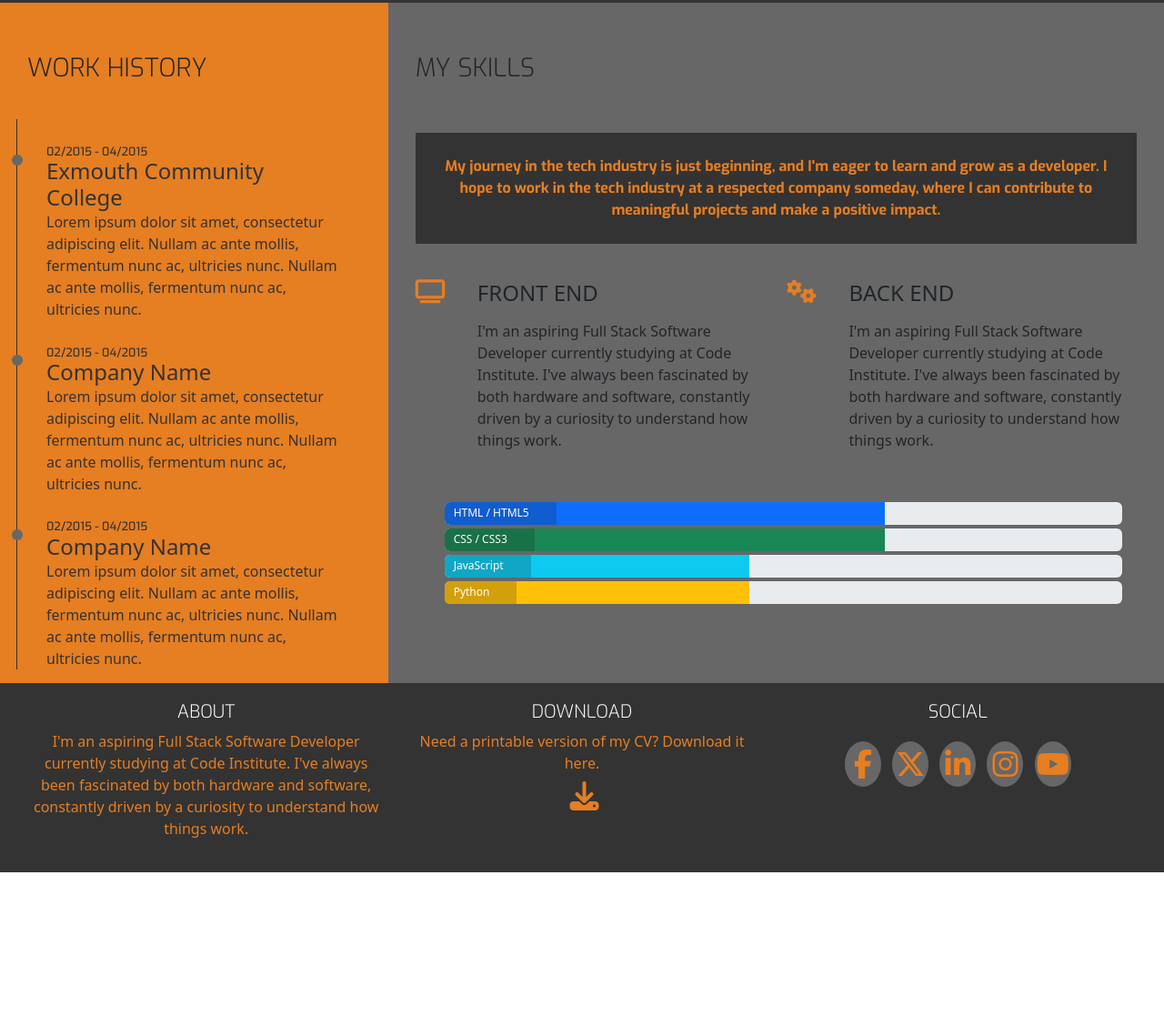
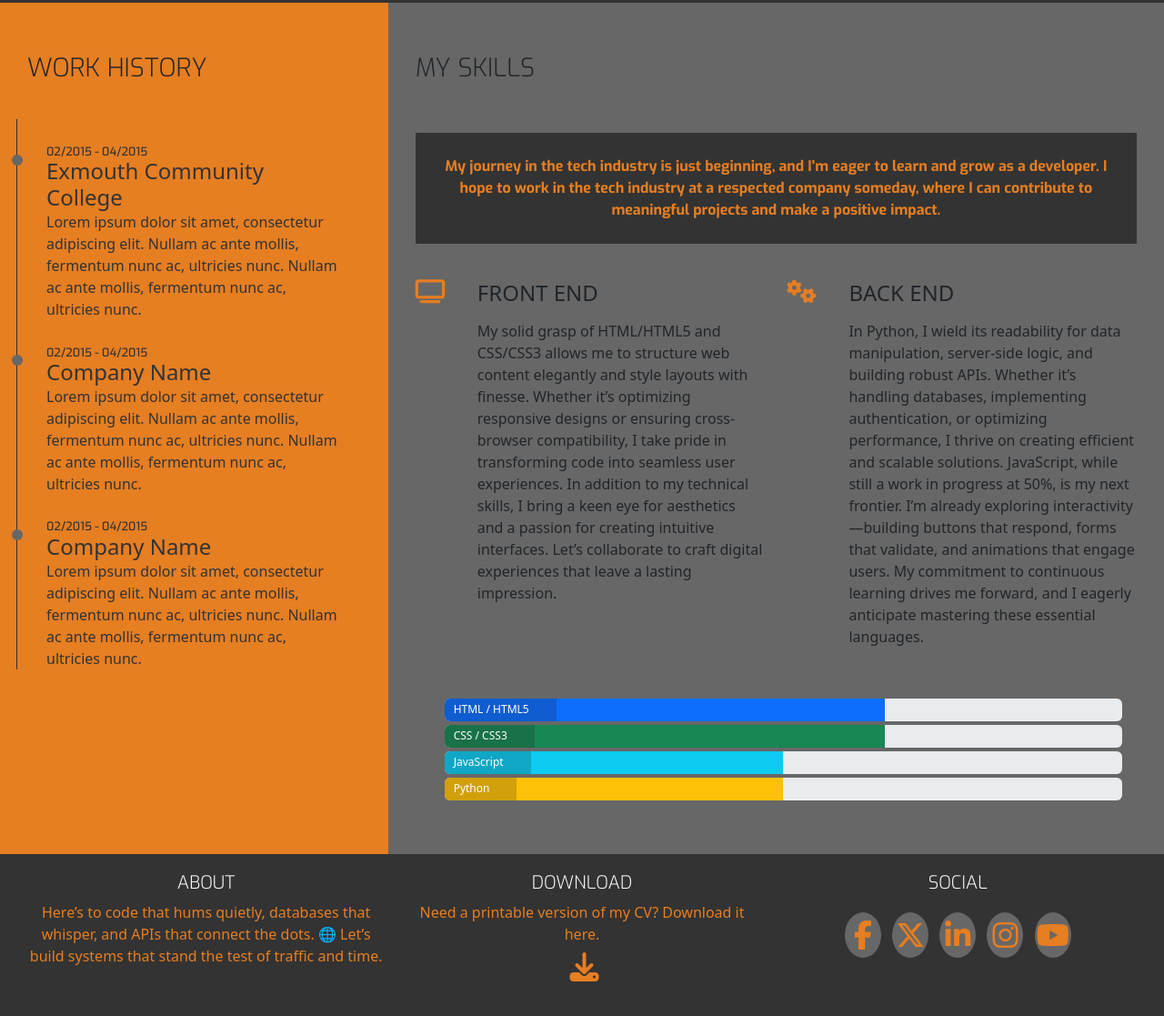
Before and after one commit to MaxBWiseman/ResumeProject, a plain HTML site: page resume.html in a window 1280 px wide. Shown: the part 520-1637 px from the top of the page at 91% size. Before the commit the page ends 1479 px from the top, so only its background shows below. Drawn offline with nearby package versions, Linux system fonts and the light colour scheme.

Commit message:
style: Improve responsiveness of header image container class in contact.html and resume.html and updated paragraphs

```diff
--- a/resume.html
+++ b/resume.html
@@ -19,7 +19,8 @@
             <div class="row g-0">
                 <div class="col-sm-5 header-image-container">
                     <a class="" href="index.html">
-                        <img src="assets/images/editedbuffpython.png" alt="Max W Logo" class="img-fluid header-image"></a>
+                        <img src="assets/images/editedbuffpython.png" alt="Max W Logo"
+                            class="img-fluid header-image"></a>
                 </div>
                 <div class="col-sm-7 pb-3">
                     <h1 class="name">Max Wiseman</h1>
@@ -46,8 +47,8 @@
                                 </li>
                                 <li
                                     class="col-6 col-sm-3 col-lg-8 ui-menu-color-contact list-inline-item mb-3 menuitem hvr-outline-in mx-3">
-                                    <a class="nav-link hvr-icon-pulse-grow" href="assets/cv/Max-Wiseman-CV.docx" target="_blank"><i
-                                            class="fa fa-download hvr-icon"
+                                    <a class="nav-link hvr-icon-pulse-grow" href="assets/cv/Max-Wiseman-CV.docx"
+                                        target="_blank"><i class="fa fa-download hvr-icon"
                                             aria-hidden="true"></i><span>Download</span></a>
                                 </li>
                             </ul>
@@ -105,7 +106,8 @@
                 <div class="row">
                     <div class="col">
                         <h3 class="section-heading uppercase">My Skills</h3>
-                        <p class="section-heading fw-bold text-center p-background">My journey in the tech industry is just
+                        <p class="section-heading fw-bold text-center p-background">My journey in the tech industry is
+                            just
                             beginning, and I'm eager to learn and grow as a
                             developer. I hope to work in the tech industry at a respected company someday, where I can
                             contribute to meaningful projects and make a positive impact.</p>
@@ -119,10 +121,14 @@
                             </div>
                             <div class="col-10">
                                 <h4 class="three-reasons-heading uppercase">Front End</h4>
-                                <p>I'm an aspiring Full Stack Software Developer currently
-                                    studying at Code Institute. I've always been fascinated by both hardware and
-                                    software,
-                                    constantly driven by a curiosity to understand how things work.</p>
+                                <p>My solid grasp of HTML/HTML5 and CSS/CSS3 allows me to structure web content
+                                    elegantly and style layouts with finesse. Whether it’s optimizing responsive designs
+                                    or ensuring cross-browser compatibility, I take pride in transforming code into
+                                    seamless user experiences.
+
+                                    In addition to my technical skills, I bring a keen eye for aesthetics and a passion
+                                    for creating intuitive interfaces. Let’s collaborate to craft digital experiences
+                                    that leave a lasting impression.</p>
                             </div>
                         </div>
                     </div>
@@ -133,10 +139,15 @@
                             </div>
                             <div class="col-10">
                                 <h4 class="three-reasons-heading uppercase">Back End</h4>
-                                <p>I'm an aspiring Full Stack Software Developer currently
-                                    studying at Code Institute. I've always been fascinated by both hardware and
-                                    software,
-                                    constantly driven by a curiosity to understand how things work.</p>
+                                <p>In Python, I wield its readability for data manipulation, server-side logic, and
+                                    building robust APIs. Whether it’s handling databases, implementing authentication,
+                                    or optimizing performance, I thrive on creating efficient and scalable solutions.
+
+                                    JavaScript, while still a work in progress at 50%, is my next frontier. I’m already
+                                    exploring interactivity—building buttons that respond, forms that validate, and
+                                    animations that engage users. My commitment to continuous learning drives me
+                                    forward, and I eagerly anticipate mastering these essential languages.
+                                </p>
                             </div>
                         </div>
                     </div>
@@ -166,9 +177,9 @@
                         <div class="row">
                             <div class="col">
                                 <div class="progress">
-                                    <div class="progress-bar bg-info" role="progressbar" aria-valuenow="45"
-                                        aria-valuemin="0" aria-valuemax="100" style="width:45%;">
-                                        <span class="sr-only">45% Complete</span>
+                                    <div class="progress-bar bg-info" role="progressbar" aria-valuenow="50"
+                                        aria-valuemin="0" aria-valuemax="100" style="width:50%;">
+                                        <span class="sr-only">50% Complete</span>
                                     </div>
                                     <span class="progress-type">JavaScript</span>
                                 </div>
@@ -177,9 +188,9 @@
                         <div class="row">
                             <div class="col">
                                 <div class="progress">
-                                    <div class="progress-bar bg-warning" role="progressbar" aria-valuenow="45"
-                                        aria-valuemin="0" aria-valuemax="100" style="width:45%;">
-                                        <span class="sr-only">45% Complete</span>
+                                    <div class="progress-bar bg-warning" role="progressbar" aria-valuenow="50"
+                                        aria-valuemin="0" aria-valuemax="100" style="width:50%;">
+                                        <span class="sr-only">50% Complete</span>
                                     </div>
                                     <span class="progress-type">Python</span>
                                 </div>
@@ -192,9 +203,8 @@
             <div class="col-sm-4 text-center">
                 <h5 class="uppercase general-sub">About</h5>
                 <p class="inline-block">
-                    I'm an aspiring Full Stack Software Developer currently studying at Code Institute. I've always been
-                    fascinated by both hardware and software, constantly driven by a curiosity to understand how things
-                    work.
+                    Here’s to code that hums quietly, databases that whisper, and APIs that connect the dots. 🌐 Let’s
+                    build systems that stand the test of traffic and time.
                 </p>
             </div>
             <div class="col-sm-4 text-center">
```
Also changed, not shown: contact.html (+13 -14 lines), index.html (+6 -6 lines).
